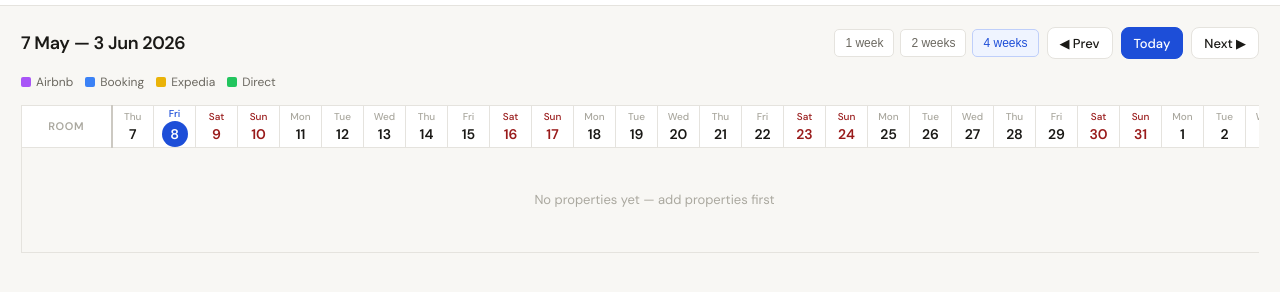
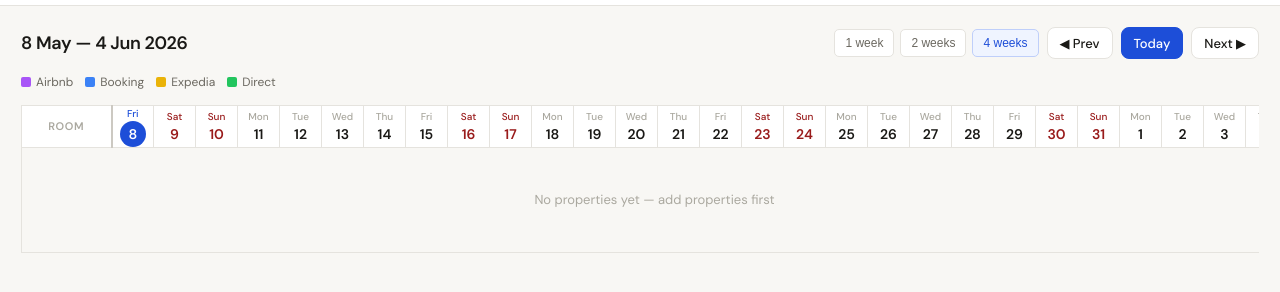
Before and after one commit to nikavibliani-alt/app, a plain HTML site: page SleepyPMS.html in a window 1280 px wide. Shown: the part 46-338 px from the top of the page. Drawn offline with nearby package versions, Linux system fonts and the light colour scheme; no server answers.

Commit message:
Update SleepyPMS.html

```diff
--- a/SleepyPMS.html
+++ b/SleepyPMS.html
@@ -845,7 +845,7 @@ const MONTH_NAMES=['Jan','Feb','Mar','Apr','May','Jun','Jul','Aug','Sep','Oct','
 
 function renderCalendarPage(){
   const today=toDay(new Date());
-  calStartDate=addDays(today,-1); // today in column 2, one day of prior context
+  calStartDate=today; // start exactly on today
   const main=document.getElementById('main');
   main.innerHTML=`
   <div class="page">
@@ -949,7 +949,7 @@ function renderGrid(){
 window.setCalWeeks=function(w){calWeeks=w;renderGrid();}
 window.calMovePrev=function(){calStartDate=addDays(calStartDate,-calWeeks*7);renderGrid();}
 window.calMoveNext=function(){calStartDate=addDays(calStartDate,calWeeks*7);renderGrid();}
-window.calToday=function(){calStartDate=addDays(toDay(new Date()),-1);renderGrid();}
+window.calToday=function(){calStartDate=toDay(new Date());renderGrid();}
 window.cellClick=function(propId,dateStr,resId){
   if(resId){window.openEditRes(resId);return;}
   window.openNewReservationModal(propId,dateStr);
```
